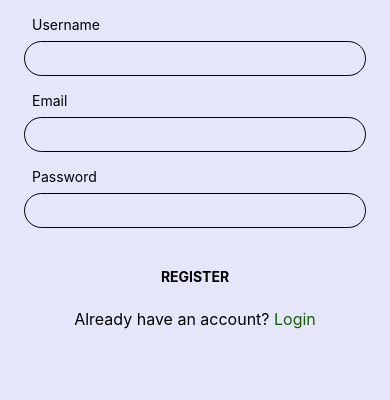
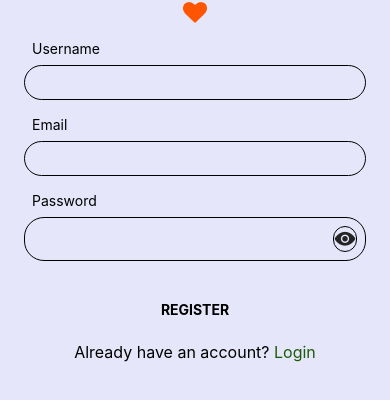
Before and after one commit to louvreey/social-media, a React Native app: screen /Register in a window 390 px wide. Shown: the top 400 px of the page. Built offline with nearby package versions, Linux system fonts and the light colour scheme.

Commit message:
add login and register global state and fix bug

```diff
--- a/package.json
+++ b/package.json
@@ -11,6 +11,7 @@
   },
   "dependencies": {
     "@react-native-community/masked-view": "^0.1.11",
+    "@react-navigation/bottom-tabs": "^6.5.7",
     "@react-navigation/native": "^6.1.6",
     "@react-navigation/stack": "^6.3.16",
     "react": "18.2.0",
--- a/src/components/InputComponents.js
+++ b/src/components/InputComponents.js
@@ -1,8 +1,9 @@
-import { StyleSheet, Text, View, TextInput } from 'react-native';
+import { StyleSheet, Text, View, TextInput, TouchableOpacity } from 'react-native';
 import React from 'react';
+import { Icon } from 'react-native-elements';
 
 export const Input = props => {
-  const { title, isPassword } = props;
+  const { title, isPassword, iconName } = props;
   return (
     <View style={styles.mainContainer}>
       <View style={styles.titleContainer}>
@@ -10,6 +11,9 @@ export const Input = props => {
       </View>
       <View style={styles.inputContainer}>
         <TextInput style={styles.input} {...props} />
+        {
+          isPassword ? <View style={styles.inputContainer}><TouchableOpacity {...props}><Icon name={iconName} type='ionicon' size={22} /></TouchableOpacity></View> : null
+        }
       </View>
     </View>
   );
@@ -28,6 +32,9 @@ const styles = StyleSheet.create({
     borderWidth: 1,
     borderRadius: 20,
     margin: 8,
+    flexDirection: 'row',
+    justifyContent: 'space-between',
+    alignItems: 'center',
   },
   input: {
     padding: 8,
--- a/src/screens/LoginScreen.js
+++ b/src/screens/LoginScreen.js
@@ -6,11 +6,36 @@ import {
   ScrollView,
   TouchableOpacity,
 } from 'react-native';
-import React from 'react';
+import React, { useEffect, useState } from 'react';
 import Button from '../components/ButtonComponents';
 import Input from '../components/InputComponents';
+import { useSelector } from 'react-redux';
 
-const LoginScreen = () => {
+const LoginScreen = (props) => {
+  const { navigation } = props
+  const globalProfileData = useSelector(store => store.profileReducer)
+
+  const [username, setUsername] = useState('')
+  const [password, setPassword] = useState('')
+
+  useEffect(() => {
+    console.log('global login')
+    console.log(globalProfileData)
+  }, [globalProfileData])
+
+  const checkData = () => {
+    if (username === '' || password === '') {
+      alert('Please input username and password')
+    } else if ((username.toLowerCase() === globalProfileData.username.toLowerCase()) && (password.toLowerCase() === globalProfileData.password.toLowerCase())) {
+      alert('Success')
+    } else {
+      alert('credential didnt match')
+    }
+
+    setUsername('')
+    setPassword('')
+  }
+
   return (
     <ScrollView contentContainerStyle={styles.scroll}>
       <View style={styles.mainContainer}>
@@ -21,15 +46,15 @@ const LoginScreen = () => {
           />
         </View>
         <View style={styles.inputContainer}>
-          <Input title="Username" placeholder="Username" />
+          <Input title="Username" placeholder="Username" onChangeText={(text) => setUsername(text)} value={username} />
         </View>
         <View style={styles.inputContainer}>
-          <Input title="Password" placeholder="Password" />
+          <Input title="Password" placeholder="Password" onChangeText={(text) => setPassword(text)} value={password} />
         </View>
-        <Button text="Login" />
+        <Button text="Login" onPress={() => checkData()} />
         <View style={styles.textContainer}>
           <Text style={styles.text}>Don't have an account?</Text>
-          <TouchableOpacity>
+          <TouchableOpacity onPress={() => navigation.navigate('Register')}>
             <Text style={styles.registerText}>Register</Text>
           </TouchableOpacity>
         </View>
--- a/src/screens/RegisterScreen.js
+++ b/src/screens/RegisterScreen.js
@@ -1,17 +1,19 @@
-import {StyleSheet, Text, View, ScrollView, TextInput} from 'react-native';
-import React, {useEffect, useState} from 'react';
+import { StyleSheet, Text, View, ScrollView, TextInput } from 'react-native';
+import React, { useEffect, useState } from 'react';
 import Button from '../components/ButtonComponents';
-import {TouchableOpacity} from 'react-native-gesture-handler';
-import {useDispatch, useSelector} from 'react-redux';
+import { TouchableOpacity } from 'react-native-gesture-handler';
+import { useDispatch, useSelector } from 'react-redux';
 import Input from '../components/InputComponents';
-import {create} from 'react-test-renderer';
-import {createProfile} from '../store/actions/profileAction';
+import { createProfile } from '../store/actions/profileAction';
 import { Alert } from 'react-native';
+import { Icon } from 'react-native-elements';
 
 const RegisterScreen = props => {
-  const {navigation} = props;
+  const [isPassVisible, setIsPassVisible] = useState(false)
+  const { navigation } = props;
   const globalProfileData = useSelector(store => store.profileReducer);
-  const [form, setForm] = useState({username: '', email: '', password: ''});
+  const [form, setForm] = useState({ username: '', email: '', password: '' });
+  const dispatch = useDispatch()
   const onChangeInput = (inputType, value) => {
     const emailRegex = /^\w+([\.-]?\w+)*@\w+([\.-]?\w+)*(\.\w\w+)+$/;
     if (inputType === 'email') {
@@ -36,7 +38,10 @@ const RegisterScreen = props => {
       alert('Isi email!!');
     }
     else {
-      useDispatch(createProfile(form));
+      console.log("success")
+      dispatch(createProfile(form));
+      console.log("form")
+      console.log(form)
       Alert.alert(
         "Success",
         "Successfully create an account!",
@@ -50,7 +55,8 @@ const RegisterScreen = props => {
     }
   };
   useEffect(() => {
-    // console.log(form);
+    console.log('global register')
+    console.log(globalProfileData)
     if (form.email === '') {
       setEmailFormat(true);
     }
@@ -59,7 +65,11 @@ const RegisterScreen = props => {
   return (
     <ScrollView contentContainerStyle={styles.scroll}>
       <View style={styles.mainContainer}>
-
+        <Icon
+          name='heart'
+          type='font-awesome'
+          color='#f50'
+        />
         <View style={styles.inputContainer}>
           <Input
             title="Username"
@@ -78,7 +88,7 @@ const RegisterScreen = props => {
           )}
           <Input
             title="Password"
-            onChangeText={text => onChangeInput('password', text)}
+            onChangeText={text => onChangeInput('password', text)} isPassword={true} iconName={isPassVisible ? 'eye-off' : 'eye'} secureTextEntry={isPassVisible ? false : true} onPress={() => setIsPassVisible(!isPassVisible)}
           />
         </View>
         <Button text="Register" onPress={() => sendData()} />
--- a/src/store/actions/profileAction.js
+++ b/src/store/actions/profileAction.js
@@ -1,6 +1,6 @@
 export const createProfile = (value) => {
     return {
-        type: 'CREATE PROFILE',
+        type: 'CREATE_PROFILE',
         payload: value
     }
 }
```
Also changed, not shown: 2 other files (tests, documents, lock files or other folders). Lines whose indentation alone changed are shown as unchanged.
